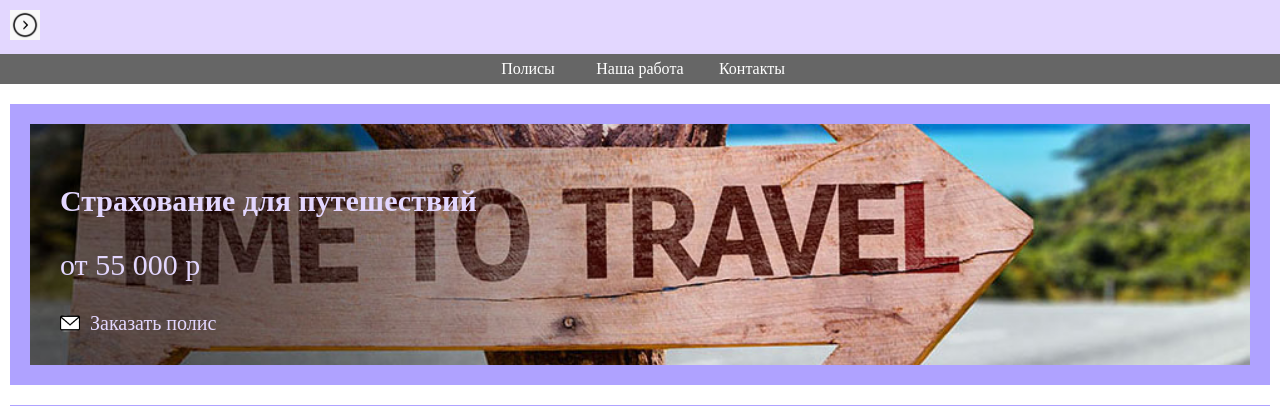
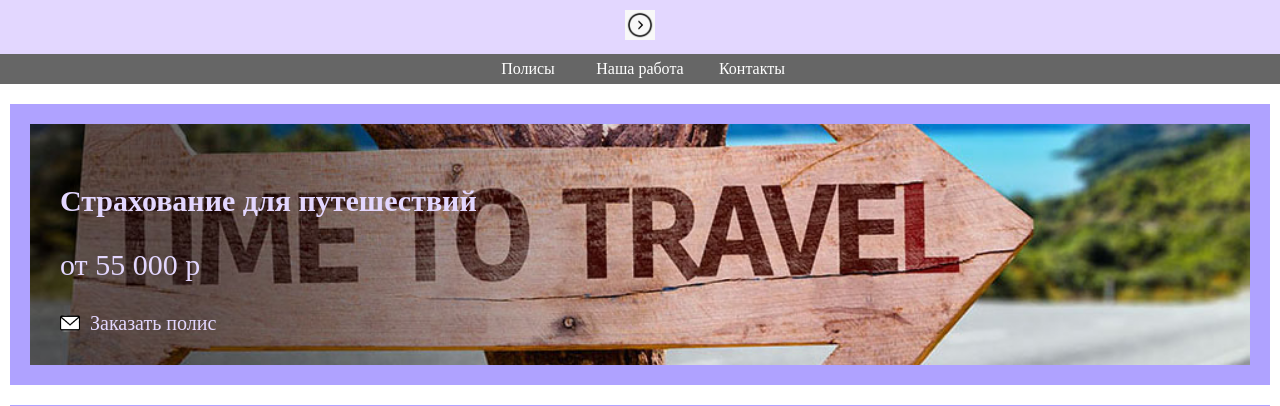
Before and after one commit to AntonNavir/myWebsite, a PHP site: page /how/index.php in a window 1280 px wide. Shown: the top 406 px of the page. Run offline with PHP 8.4, Linux system fonts and the light colour scheme.

Commit message:
Успешно центрировал лого-заглушку

```diff
--- a/css/css.css
+++ b/css/css.css
@@ -11,11 +11,11 @@ header{
 .header_cont{
     background-color: rgb(227, 215, 255);
     padding: 10px;
+    display: grid;
 }
 .header_cont > a{
-    margin: auto 0;
-    height: inherit;
-    display: inline-block;
+    margin: auto;
+    text-align: center;
 }
 .navbar ul{
     display: none;
```
